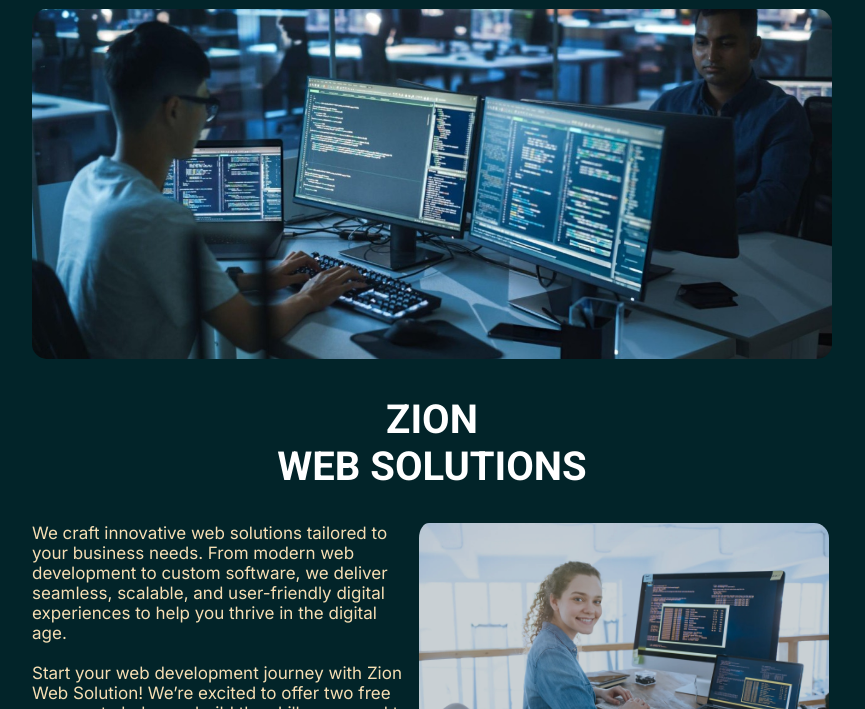
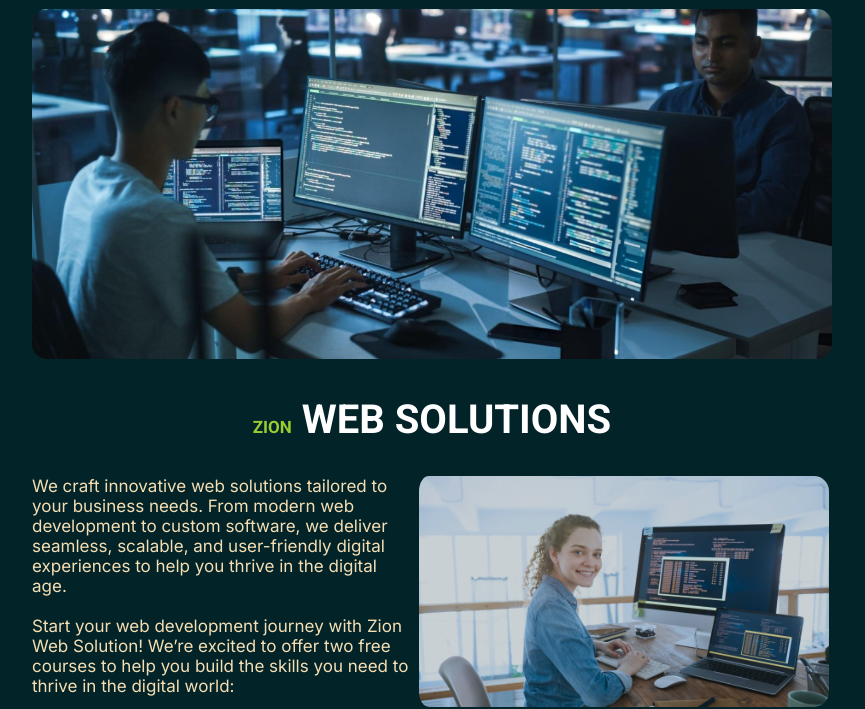
Before and after one commit to zion6416/first-web-page, a plain HTML site: page src/index.html in a window 1280 px wide. Shown: the part 81-790 px from the top of the page, without its empty margins (208-1073 px from the left). Drawn offline with Linux system fonts and the light colour scheme.

Commit message:
new change

```diff
--- a/src/index.html
+++ b/src/index.html
@@ -45,7 +45,7 @@
     <!-- create div for the about zion web solution title -->
 
     <div id="aboutTitleDiv">
-        <h2 id="aboutTitle"><div id="#jobOppTitleDiv">Zion</div> Web Solutions</h2>
+        <h2 id="aboutTitle"><a href="#jobOppTitleDiv">Zion</a> Web Solutions</h2>
     </div>
 
     <!-- ---------------------------------------------------------------------------------- -->
```
